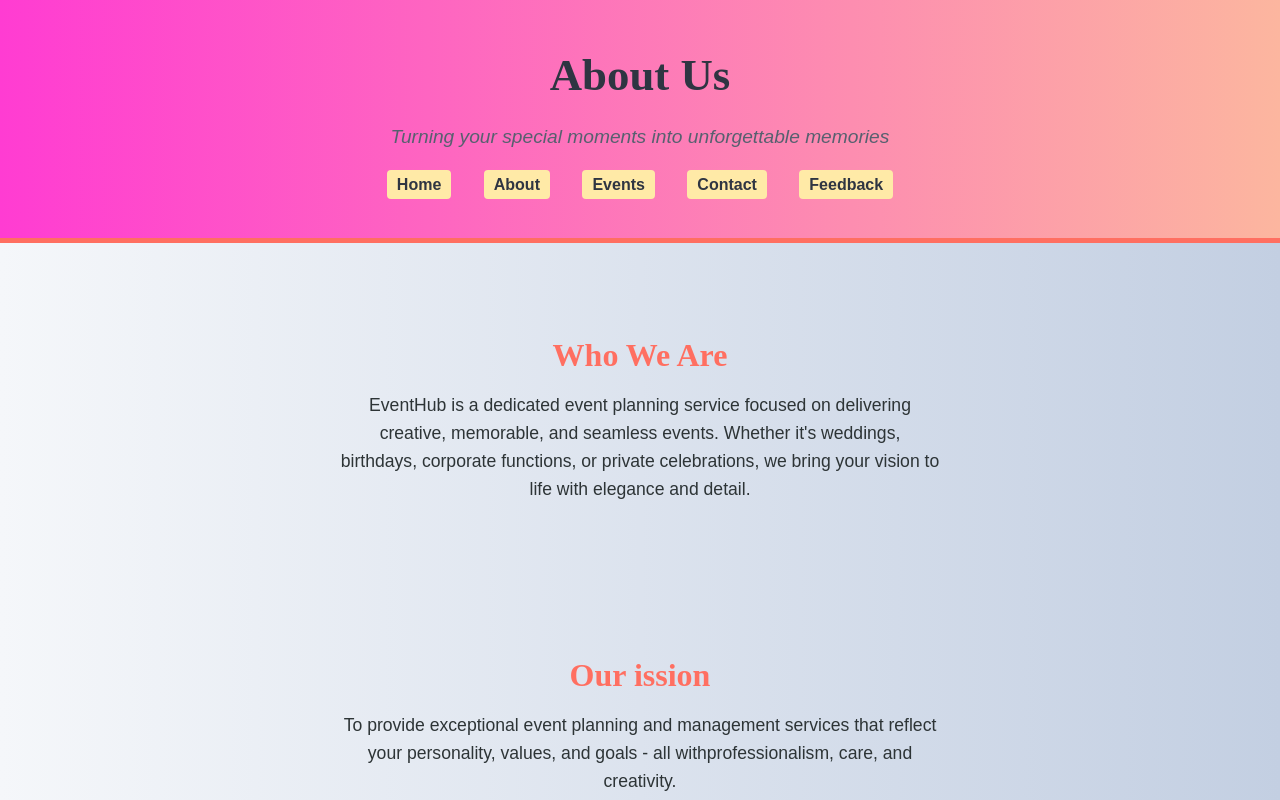
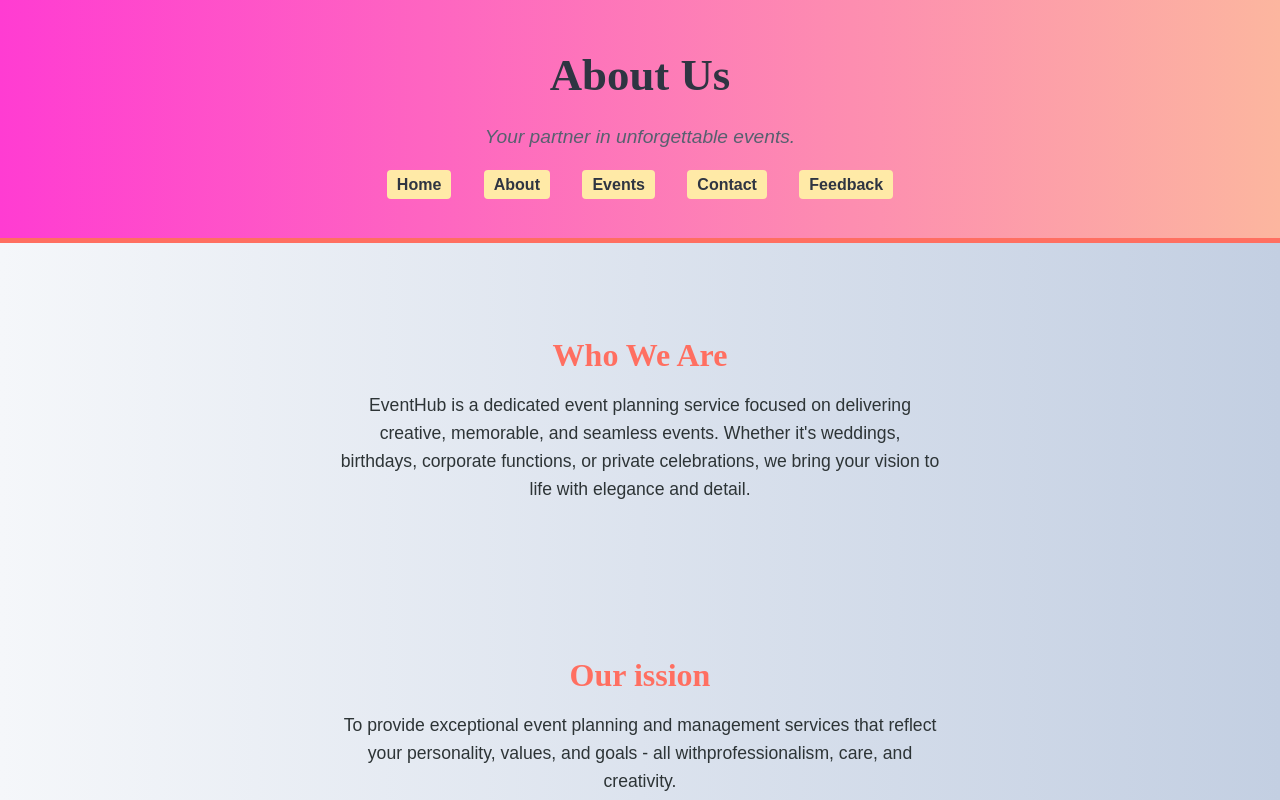
Before and after one commit to kgosi-gabo/event-organizer, a plain HTML site: page about.html in a window 1280 px wide. Shown: the top 800 px of the page. Drawn offline with Linux system fonts and the light colour scheme; a web font is replaced by a local one.

Commit message:
Update about.html

```diff
--- a/about.html
+++ b/about.html
@@ -10,7 +10,7 @@
 <body>
     <header>
         <h1>About Us</h1>
-        <p>Turning your special moments into unforgettable memories</p>
+        <p>Your partner in unforgettable events.</p>
         <nav>
             <a hrf="index.html">Home</a>
             <a href="about.html">About</a>
```
